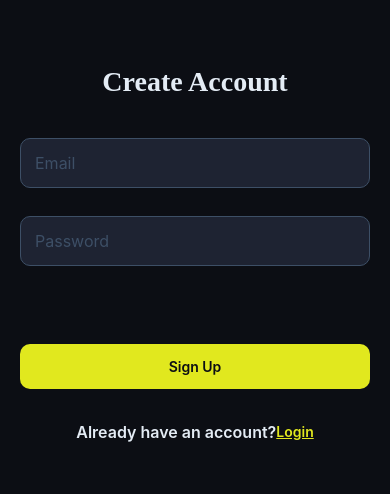
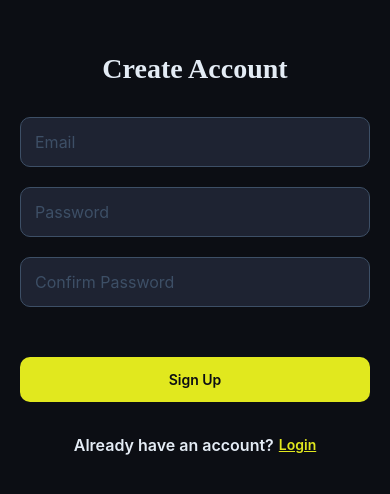
Before and after one commit to yousifae8/ImpulseGuard, a React Native app: screen /Signup in a window 390 px wide. Shown: the part 162-656 px from the top of the page. Built offline with nearby package versions, Linux system fonts and the light colour scheme; no server answers.

Commit message:
refactor: implement form validation with Formik and Yup and remove UI emoji placeholders

```diff
--- a/components/common/Input.tsx
+++ b/components/common/Input.tsx
@@ -1,34 +1,48 @@
-import { StyleSheet, TextInput, View, KeyboardTypeOptions } from 'react-native';
+import { StyleSheet, TextInput, View, Text, KeyboardTypeOptions } from 'react-native';
 import theme from './theme';
 
 const Input = ({
   placeholder,
   value,
   onChangeText,
+  onBlur,
   keyboardType,
   multiline,
   autoCapitalize,
   secureTextEntry,
   label,
   numberOfLines,
+  error,
+  touched,
 }: {
   placeholder: string;
   value: string;
   onChangeText: (text: string) => void;
+  onBlur?: (e: any) => void;
   keyboardType?: KeyboardTypeOptions;
   multiline?: boolean;
   autoCapitalize?: 'none' | 'sentences' | 'words' | 'characters';
   secureTextEntry?: boolean;
   label?: string;
   numberOfLines?: number;
+  error?: string;
+  touched?: boolean;
 }) => {
+  const showError = Boolean(touched && error);
+
   return (
     <View style={styles.wrapper}>
+      {label && <Text style={styles.label}>{label}</Text>}
       <TextInput
-        style={[styles.input, multiline && styles.multiline]}
+        style={[
+          styles.input,
+          multiline && styles.multiline,
+          showError && styles.inputError,
+        ]}
         placeholder={placeholder}
         value={value}
         onChangeText={onChangeText}
+        onBlur={onBlur}
         multiline={multiline}
         placeholderTextColor={theme.text.textTertiary}
         autoCapitalize={autoCapitalize}
@@ -36,6 +50,7 @@ const Input = ({
         keyboardType={keyboardType}
         numberOfLines={numberOfLines}
       />
+      {showError && <Text style={styles.errorText}>{error}</Text>}
     </View>
   );
 };
@@ -44,6 +59,12 @@ const styles = StyleSheet.create({
   wrapper: {
     width: '100%',
     marginBottom: 8,
+  },
+  label: {
+    fontSize: theme.fontSize.small,
+    color: theme.text.textSecondary,
+    marginBottom: 4,
+    fontFamily: theme.fonts.body,
   },
   input: {
     width: '100%',
@@ -58,6 +79,15 @@ const styles = StyleSheet.create({
     fontSize: theme.fontSize.medium,
     fontFamily: theme.fonts.body,
   },
+  inputError: {
+    borderColor: theme.semantic.danger,
+  },
+  errorText: {
+    color: theme.semantic.danger,
+    fontSize: theme.fontSize.small,
+    marginTop: 4,
+    fontFamily: theme.fonts.body,
+  },
   multiline: {
     height: 100,
     textAlignVertical: 'top',
--- a/package.json
+++ b/package.json
@@ -21,6 +21,7 @@
     "@types/react-native-vector-icons": "^6.4.18",
     "dotenv": "^17.4.2",
     "firebase": "^12.16.0",
+    "formik": "^2.4.9",
     "react": "19.2.3",
     "react-native": "0.86.0",
     "react-native-config": "^1.6.1",
@@ -28,7 +29,8 @@
     "react-native-safe-area-context": "^5.8.0",
     "react-native-screens": "^4.26.0",
     "react-native-vector-icons": "^10.3.0",
-    "react-redux": "^9.3.0"
+    "react-redux": "^9.3.0",
+    "yup": "^1.7.1"
   },
   "devDependencies": {
     "@babel/core": "^7.25.2",
--- a/screens/App/AddImpulseScreen.tsx
+++ b/screens/App/AddImpulseScreen.tsx
@@ -185,7 +185,7 @@ const AddImpulseScreen = () => {
       dispatch(setSuccess());
       Alert.alert(
         'Success',
-        `Impulse logged! You'll be reminded on ${formatReminderDate(reminderDate)}.`
+        `Item logged! You'll be reminded on ${formatReminderDate(reminderDate)}.`
       );
       setItemName('');
       setPrice('');
--- a/screens/App/HistoryScreen.tsx
+++ b/screens/App/HistoryScreen.tsx
@@ -153,7 +153,7 @@ const HistoryScreen = () => {
         <ActivityIndicator size="large" color={theme.brand.primary} style={styles.loader} />
       ) : filteredItems.length === 0 ? (
         <View style={styles.emptyContainer}>
-          <Text style={styles.emptyEmoji}>📜</Text>
+          {/* <Text style={styles.emptyEmoji}>📜</Text> */}
           <Text style={styles.emptyTitle}>No History Found</Text>
           <Text style={styles.emptySubtitle}>
             {filter === 'all'
@@ -258,10 +258,10 @@ const styles = StyleSheet.create({
     alignItems: 'center',
     paddingHorizontal: 32,
   },
-  emptyEmoji: {
-    fontSize: 48,
-    marginBottom: 12,
-  },
+  // emptyEmoji: {
+  //   fontSize: 48,
+  //   marginBottom: 12,
+  // },
   emptyTitle: {
     fontSize: theme.fontSize.large,
     fontWeight: '700',
--- a/screens/App/HomeScreen.tsx
+++ b/screens/App/HomeScreen.tsx
@@ -79,7 +79,7 @@ const HomeScreen = () => {
         </View>
       ) : items.length === 0 ? (
         <View style={styles.emptyContainer}>
-          <Text style={styles.emptyEmoji}>📋</Text>
+          {/* <Text style={styles.emptyEmoji}>📋</Text> */}
           <Text style={styles.emptyTitle}>No pending items</Text>
           <Text style={styles.emptySubtitle}>Tap "Add" to log your first item</Text>
         </View>
@@ -131,10 +131,10 @@ const styles = StyleSheet.create({
     alignItems: 'center',
     paddingBottom: 80,
   },
-  emptyEmoji: {
-    fontSize: 48,
-    marginBottom: 12,
-  },
+  // emptyEmoji: {
+  //   fontSize: 48,
+  //   marginBottom: 12,
+  // },
   emptyTitle: {
     fontSize: theme.fontSize.large,
     color: theme.text.textPrimary,
--- a/screens/Auth/LoginScreen.tsx
+++ b/screens/Auth/LoginScreen.tsx
@@ -1,4 +1,3 @@
-import { useState } from 'react';
 import { View, Text, StyleSheet, ActivityIndicator, Alert } from 'react-native';
 import { useNavigation } from '@react-navigation/native';
 import { NativeStackNavigationProp } from '@react-navigation/native-stack';
@@ -8,6 +7,8 @@ import { RootState, AppDispatch } from '../../store';
 import { setLoading, setError, setUser } from '../../store/slices/userSlice';
 import { auth } from '../../utils/firebaseConfig';
 import { signInWithEmailAndPassword } from 'firebase/auth';
+import { useFormik } from 'formik';
+import * as Yup from 'yup';
 import Button from '../../components/common/Button';
 import theme from '../../components/common/theme';
 import Input from '../../components/common/Input';
@@ -17,20 +18,32 @@ type LoginScreenNavigationProp = NativeStackNavigationProp<
   'Login'
 >;
 
+const loginSchema = Yup.object().shape({
+  email: Yup.string()
+    .email('Invalid email address')
+    .required('Email is required'),
+  password: Yup.string()
+    .required('Password is required'),
+});
+
 const LoginScreen = () => {
-  const [email, setEmail] = useState('');
-  const [password, setPassword] = useState('');
   const navigation = useNavigation<LoginScreenNavigationProp>();
   const dispatch = useDispatch<AppDispatch>();
   const { status, error } = useSelector((state: RootState) => state.user);
 
-  const handlelogin = async () => {
+  const formik = useFormik({
+    initialValues: {
+      email: '',
+      password: '',
+    },
+    validationSchema: loginSchema,
+    onSubmit: async (values) => {
       dispatch(setLoading());
       try {
         const userCredential = await signInWithEmailAndPassword(
           auth,
-        email,
-        password,
+          values.email,
+          values.password,
         );
         dispatch(
           setUser({
@@ -42,36 +55,43 @@ const LoginScreen = () => {
         dispatch(setError(e.message));
         Alert.alert('Login Error', e.message);
       }
-  };
+    },
+  });
 
   return (
     <View style={styles.container}>
       <Text style={styles.title}>Login</Text>
       <Input
         placeholder="Email"
-        value={email}
-        onChangeText={setEmail}
+        value={formik.values.email}
+        onChangeText={formik.handleChange('email')}
+        onBlur={formik.handleBlur('email')}
         keyboardType="email-address"
         autoCapitalize="none"
+        error={formik.errors.email}
+        touched={formik.touched.email}
       />
       <Input
         placeholder="Password"
-        value={password}
-        onChangeText={setPassword}
+        value={formik.values.password}
+        onChangeText={formik.handleChange('password')}
+        onBlur={formik.handleBlur('password')}
         secureTextEntry
         keyboardType="default"
+        error={formik.errors.password}
+        touched={formik.touched.password}
       />
 
       <View style={styles.actionContainer}>
         {status === 'loading' ? (
           <ActivityIndicator size="large" color={theme.brand.primary} />
         ) : (
-          <Button onPress={handlelogin} buttonWidth={'100%'}>
+          <Button onPress={() => formik.handleSubmit()} buttonWidth={'100%'}>
             Login
           </Button>
         )}
         {error && (
-          <Text style={{ color: theme.semantic.danger, margin: 10 }}>
+          <Text style={styles.errorText}>
             {error}
           </Text>
         )}
@@ -98,21 +118,7 @@ const styles = StyleSheet.create({
     alignItems: 'center',
     backgroundColor: theme.background.bgBase,
     paddingHorizontal: 20,
-    gap: 20,
-  },
-  input: {
-    width: '80%',
-    height: 40,
-    borderColor: 'gray',
-    borderWidth: 1,
-    borderRadius: theme.radius.small,
-    padding: 10,
-    marginBottom: 10,
-    color: theme.text.textPrimary,
-  },
-  error: {
-    color: theme.semantic.danger,
-    marginBottom: 10,
+    gap: 12,
   },
   title: {
     fontSize: theme.fontSize.xxlarge,
@@ -122,7 +128,7 @@ const styles = StyleSheet.create({
     marginBottom: 20,
   },
   actionContainer: {
-    marginTop: 50,
+    marginTop: 30,
     width: '100%',
     alignItems: 'center',
     gap: 20,
@@ -137,7 +143,8 @@ const styles = StyleSheet.create({
   row: {
     flexDirection: 'row',
     alignItems: 'center',
-
+    justifyContent: 'center',
+    gap: 5,
   },
 });
 
--- a/screens/Auth/SignupScreen.tsx
+++ b/screens/Auth/SignupScreen.tsx
@@ -1,4 +1,3 @@
-import { useState } from 'react';
 import { View, Text, StyleSheet, ActivityIndicator, Alert } from 'react-native';
 import { useNavigation } from '@react-navigation/native';
 import { NativeStackNavigationProp } from '@react-navigation/native-stack';
@@ -8,6 +7,8 @@ import { RootState, AppDispatch } from '../../store';
 import { setLoading, setError, setUser } from '../../store/slices/userSlice';
 import { auth } from '../../utils/firebaseConfig';
 import { createUserWithEmailAndPassword } from 'firebase/auth';
+import { useFormik } from 'formik';
+import * as Yup from 'yup';
 import Input from '../../components/common/Input';
 import Button from '../../components/common/Button';
 import theme from '../../components/common/theme';
@@ -17,20 +18,37 @@ type SignupScreenNavigationProp = NativeStackNavigationProp<
   'Signup'
 >;
 
+const signupSchema = Yup.object().shape({
+  email: Yup.string()
+    .email('Invalid email address')
+    .required('Email is required'),
+  password: Yup.string()
+    .min(6, 'Password must be at least 6 characters')
+    .required('Password is required'),
+  confirmPassword: Yup.string()
+    .oneOf([Yup.ref('password')], 'Passwords must match')
+    .required('Confirm password is required'),
+});
+
 const SignupScreen = () => {
-  const [email, setEmail] = useState('');
-  const [password, setPassword] = useState('');
   const dispatch = useDispatch<AppDispatch>();
   const { status, error } = useSelector((state: RootState) => state.user);
   const navigation = useNavigation<SignupScreenNavigationProp>();
 
-  const handleSignup = async () => {
+  const formik = useFormik({
+    initialValues: {
+      email: '',
+      password: '',
+      confirmPassword: '',
+    },
+    validationSchema: signupSchema,
+    onSubmit: async (values) => {
       dispatch(setLoading());
       try {
         const userCredential = await createUserWithEmailAndPassword(
           auth,
-        email,
-        password,
+          values.email,
+          values.password,
         );
         dispatch(
           setUser({
@@ -42,28 +60,45 @@ const SignupScreen = () => {
         dispatch(setError(e.message));
         Alert.alert('Signup Error', e.message);
       }
-  };
+    },
+  });
+
   return (
     <View style={styles.container}>
       <Text style={styles.title}>Create Account</Text>
       <Input
         placeholder="Email"
-        value={email}
-        onChangeText={setEmail}
+        value={formik.values.email}
+        onChangeText={formik.handleChange('email')}
+        onBlur={formik.handleBlur('email')}
         keyboardType="email-address"
         autoCapitalize="none"
+        error={formik.errors.email}
+        touched={formik.touched.email}
       />
       <Input
         placeholder="Password"
-        value={password}
-        onChangeText={setPassword}
+        value={formik.values.password}
+        onChangeText={formik.handleChange('password')}
+        onBlur={formik.handleBlur('password')}
         secureTextEntry
+        error={formik.errors.password}
+        touched={formik.touched.password}
+      />
+      <Input
+        placeholder="Confirm Password"
+        value={formik.values.confirmPassword}
+        onChangeText={formik.handleChange('confirmPassword')}
+        onBlur={formik.handleBlur('confirmPassword')}
+        secureTextEntry
+        error={formik.errors.confirmPassword}
+        touched={formik.touched.confirmPassword}
       />
       <View style={styles.actionContainer}>
         {status === 'loading' ? (
           <ActivityIndicator size="large" color={theme.brand.primary} />
         ) : (
-          <Button onPress={handleSignup} buttonWidth={'100%'}>
+          <Button onPress={() => formik.handleSubmit()} buttonWidth={'100%'}>
             Sign Up
           </Button>
         )}
@@ -94,7 +129,7 @@ const styles = StyleSheet.create({
     alignItems: 'center',
     backgroundColor: theme.background.bgBase,
     paddingHorizontal: 20,
-    gap: 20,
+    gap: 12,
   },
   title: {
     fontSize: theme.fontSize.xxlarge,
@@ -103,7 +138,7 @@ const styles = StyleSheet.create({
     fontWeight: '700',
     marginBottom: 20,
   },
-  actionContainer: { marginTop: 50, width: '100%', alignItems: 'center', gap: 20 },
+  actionContainer: { marginTop: 30, width: '100%', alignItems: 'center', gap: 20 },
   errorText: { color: theme.semantic.danger, margin: 10 },
   signupText: {
     fontSize: theme.fontSize.medium,
@@ -114,8 +149,8 @@ const styles = StyleSheet.create({
   row: {
     flexDirection: 'row',
     alignItems: 'center',
-    justifyContent: "center",
-
+    justifyContent: 'center',
+    gap: 5,
   },
 });
 
```
Also changed, not shown: 1 other file (tests, documents, lock files or other folders). Lines whose indentation alone changed are shown as unchanged.
